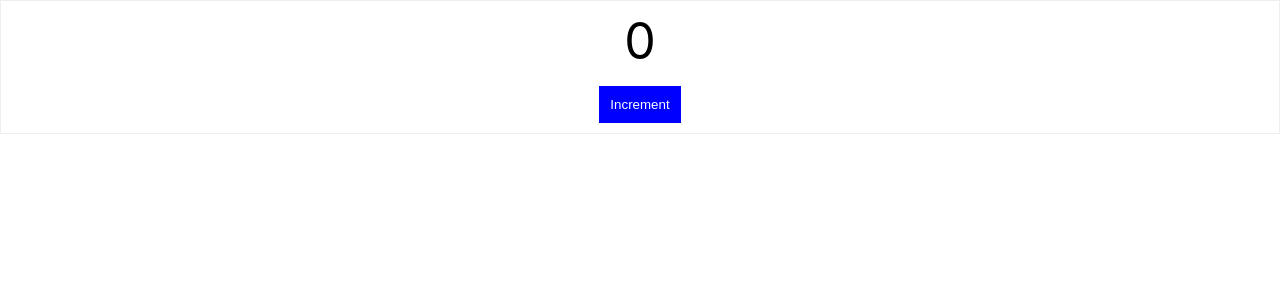
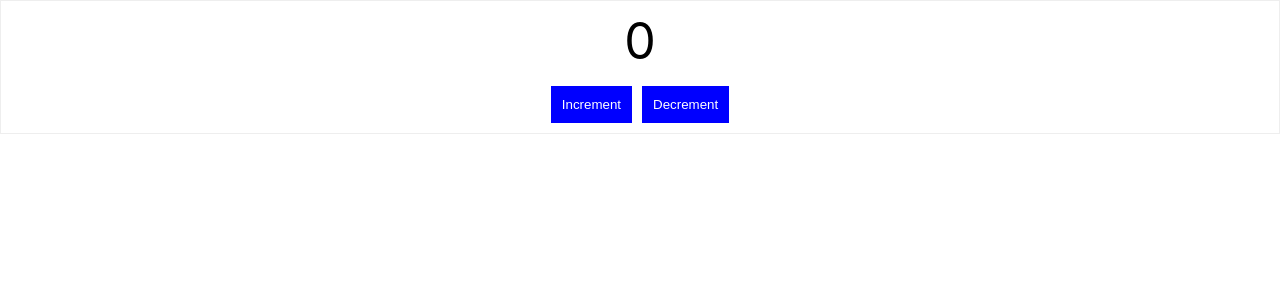
Before and after one commit to shrikant9907/react-js-examples, a React (Create React App) app: page / in a window 1280 px wide. Shown: the top 300 px of the page. Built offline with nearby package versions, Linux system fonts and the light colour scheme.

Commit message:
simple react js increment and decrement counter example

```diff
--- a/src/components/IncrementCounter.jsx
+++ b/src/components/IncrementCounter.jsx
@@ -9,6 +9,12 @@ const IncrementCounter = () => {
   const incrementCounter = (e) => {
     e.preventDefault();
     setCounter(counter + 1);
+  }
+
+  // Function
+  const decrementCounter = (e) => {
+    e.preventDefault();
+    setCounter(counter - 1);
   }
 
   const counterStyle = {
@@ -27,7 +33,8 @@ const IncrementCounter = () => {
     border: "1px solid blue",
     backgroundColor: "#00f",
     color: "#fff",
-    cursor: "pointer"
+    cursor: "pointer",
+    margin: "0 5px"
   }
 
   return (
@@ -35,6 +42,7 @@ const IncrementCounter = () => {
       <div style={counterNumberStyle}>{counter}</div>
       {/* On Click Event */}
       <button onClick={(e) => incrementCounter(e)} style={counterBtnStyle}>Increment</button>
+      <button onClick={(e) => decrementCounter(e)} style={counterBtnStyle}>Decrement</button>
     </div>
   )
 }
```
